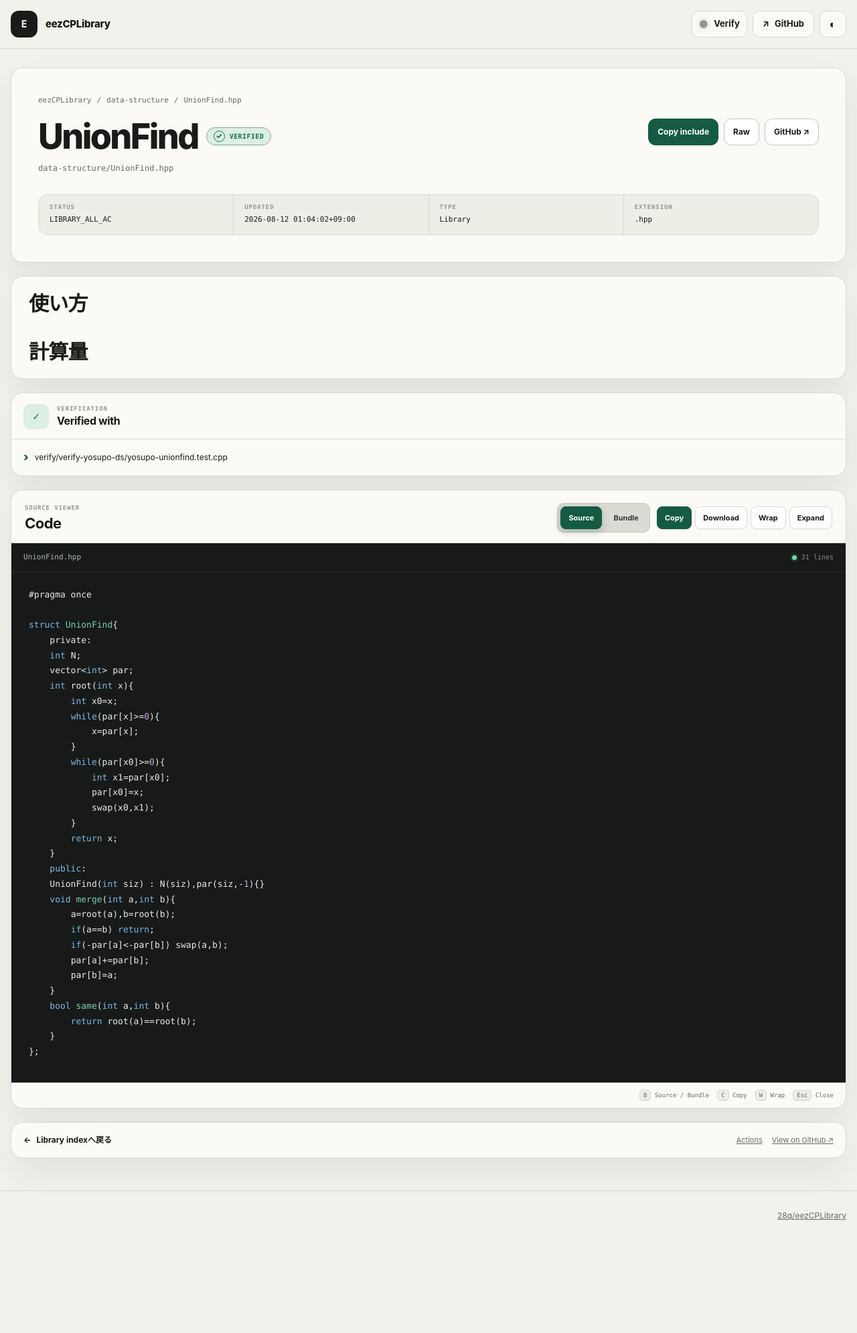
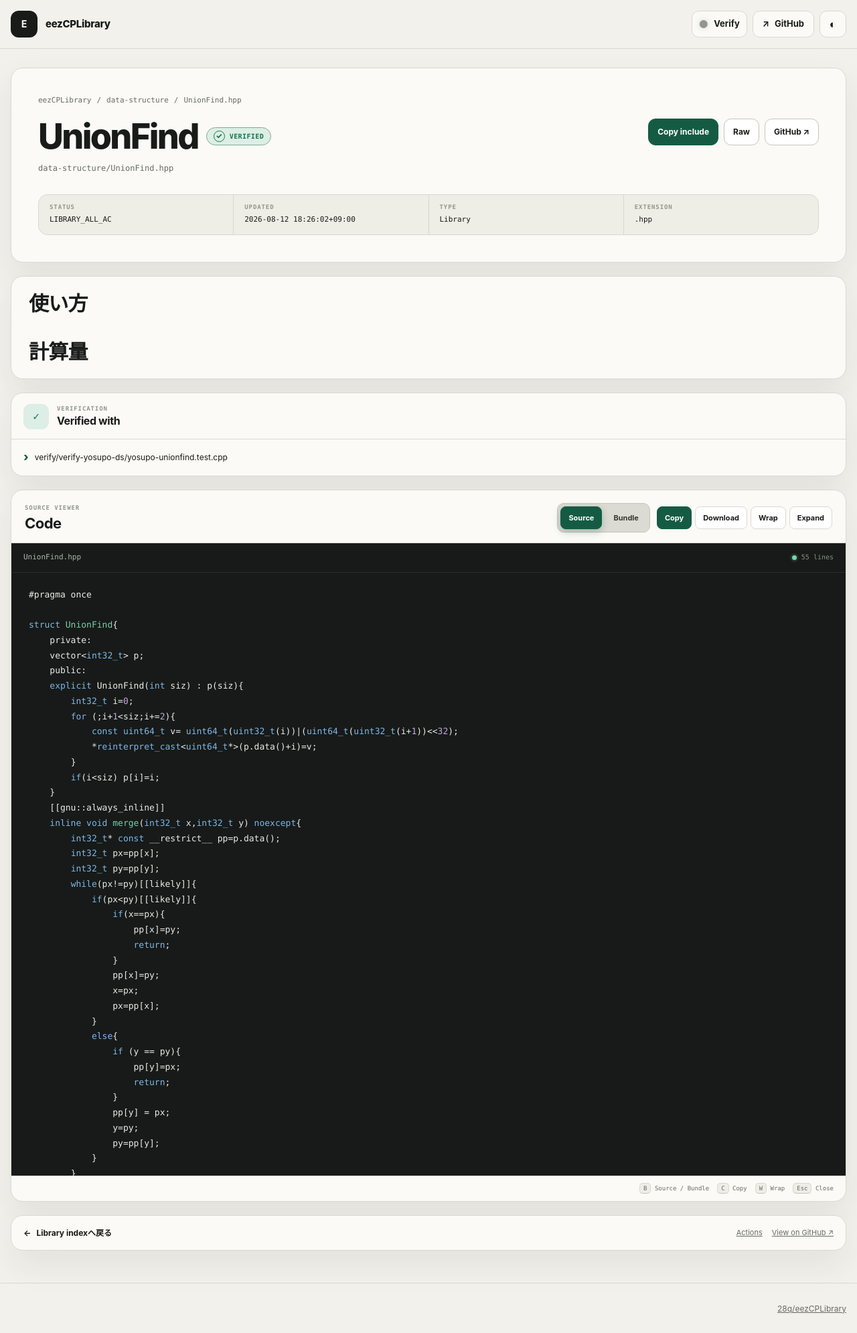
Before and after one commit to 28q/eezCPLibrary, a Jekyll site: the page built from data-structure/UnionFind.hpp.md, in a window 1280 px wide. Shown: the whole page at 67% size. Built offline with Jekyll 4.4.1, drawn with Linux system fonts in a browser that asks for light colours; before the commit the page ends 1852 px from its top, so only the background shows below that.

Commit message:
[auto-verifier] docs commit a7bd8412f062d5e9ba73dcb6860e85cd828b0bf1

```diff
--- a/data-structure/UnionFind.hpp.md
+++ b/data-structure/UnionFind.hpp.md
@@ -12,25 +12,40 @@ data:
   attributes:
     links: []
   bundledCode: "#line 2 \"data-structure/UnionFind.hpp\"\n\nstruct UnionFind{\n\t\
-    private:\n\tint N;\n\tvector<int> par;\n\tint root(int x){\n\t\tint x0=x;\n\t\t\
-    while(par[x]>=0){\n\t\t\tx=par[x];\n\t\t}\n\t\twhile(par[x0]>=0){\n\t\t\tint x1=par[x0];\n\
-    \t\t\tpar[x0]=x;\n\t\t\tswap(x0,x1);\n\t\t}\n\t\treturn x;\n\t}\n\tpublic:\n\t\
-    UnionFind(int siz) : N(siz),par(siz,-1){}\n\tvoid merge(int a,int b){\n\t\ta=root(a),b=root(b);\n\
-    \t\tif(a==b) return;\n\t\tif(-par[a]<-par[b]) swap(a,b);\n\t\tpar[a]+=par[b];\n\
-    \t\tpar[b]=a;\n\t}\n\tbool same(int a,int b){\n\t\treturn root(a)==root(b);\n\t\
-    }\n};\n"
-  code: "#pragma once\n\nstruct UnionFind{\n\tprivate:\n\tint N;\n\tvector<int> par;\n\
-    \tint root(int x){\n\t\tint x0=x;\n\t\twhile(par[x]>=0){\n\t\t\tx=par[x];\n\t\t\
-    }\n\t\twhile(par[x0]>=0){\n\t\t\tint x1=par[x0];\n\t\t\tpar[x0]=x;\n\t\t\tswap(x0,x1);\n\
-    \t\t}\n\t\treturn x;\n\t}\n\tpublic:\n\tUnionFind(int siz) : N(siz),par(siz,-1){}\n\
-    \tvoid merge(int a,int b){\n\t\ta=root(a),b=root(b);\n\t\tif(a==b) return;\n\t\
-    \tif(-par[a]<-par[b]) swap(a,b);\n\t\tpar[a]+=par[b];\n\t\tpar[b]=a;\n\t}\n\t\
-    bool same(int a,int b){\n\t\treturn root(a)==root(b);\n\t}\n};\n"
+    private:\n\tvector<int32_t> p;\n\tpublic:\n\texplicit UnionFind(int siz) : p(siz){\n\
+    \t\tint32_t i=0;\n\t\tfor (;i+1<siz;i+=2){\n\t\t\tconst uint64_t v= uint64_t(uint32_t(i))|(uint64_t(uint32_t(i+1))<<32);\n\
+    \t\t\t*reinterpret_cast<uint64_t*>(p.data()+i)=v;\n\t\t}\n\t\tif(i<siz) p[i]=i;\n\
+    \t}\n\t[[gnu::always_inline]]\n\tinline void merge(int32_t x,int32_t y) noexcept{\n\
+    \t\tint32_t* const __restrict__ pp=p.data();\n\t\tint32_t px=pp[x];\n\t\tint32_t\
+    \ py=pp[y];\n\t\twhile(px!=py)[[likely]]{\n\t\t\tif(px<py)[[likely]]{\n\t\t\t\t\
+    if(x==px){\n\t\t\t\t\tpp[x]=py;\n\t\t\t\t\treturn;\n\t\t\t\t}\n\t\t\t\tpp[x]=py;\n\
+    \t\t\t\tx=px;\n\t\t\t\tpx=pp[x];\n\t\t\t}\n\t\t\telse{\n\t\t\t\tif (y == py){\n\
+    \t\t\t\t\tpp[y]=px;\n\t\t\t\t\treturn;\n\t\t\t\t}\n\t\t\t\tpp[y] = px;\n\t\t\t\
+    \ty=py;\n\t\t\t\tpy=pp[y];\n\t\t\t}\n\t\t}\n\t\treturn;\n\t}\n\t[[gnu::always_inline]]\n\
+    \tinline bool same(int32_t x,int32_t y) noexcept{\n\t\tint32_t* const __restrict__\
+    \ pp=p.data();\n\t\twhile(pp[x]!=x){\n\t\t\tpp[x]=pp[pp[x]];\n\t\t\tx=pp[x];\n\
+    \t\t}\n\t\twhile(pp[y]!=y){\n\t\t\tpp[y]=pp[pp[y]];\n\t\t\ty=pp[y];\n\t\t}\n\t\
+    \treturn x==y;\n\t}\n};\n"
+  code: "#pragma once\n\nstruct UnionFind{\n\tprivate:\n\tvector<int32_t> p;\n\tpublic:\n\
+    \texplicit UnionFind(int siz) : p(siz){\n\t\tint32_t i=0;\n\t\tfor (;i+1<siz;i+=2){\n\
+    \t\t\tconst uint64_t v= uint64_t(uint32_t(i))|(uint64_t(uint32_t(i+1))<<32);\n\
+    \t\t\t*reinterpret_cast<uint64_t*>(p.data()+i)=v;\n\t\t}\n\t\tif(i<siz) p[i]=i;\n\
+    \t}\n\t[[gnu::always_inline]]\n\tinline void merge(int32_t x,int32_t y) noexcept{\n\
+    \t\tint32_t* const __restrict__ pp=p.data();\n\t\tint32_t px=pp[x];\n\t\tint32_t\
+    \ py=pp[y];\n\t\twhile(px!=py)[[likely]]{\n\t\t\tif(px<py)[[likely]]{\n\t\t\t\t\
+    if(x==px){\n\t\t\t\t\tpp[x]=py;\n\t\t\t\t\treturn;\n\t\t\t\t}\n\t\t\t\tpp[x]=py;\n\
+    \t\t\t\tx=px;\n\t\t\t\tpx=pp[x];\n\t\t\t}\n\t\t\telse{\n\t\t\t\tif (y == py){\n\
+    \t\t\t\t\tpp[y]=px;\n\t\t\t\t\treturn;\n\t\t\t\t}\n\t\t\t\tpp[y] = px;\n\t\t\t\
+    \ty=py;\n\t\t\t\tpy=pp[y];\n\t\t\t}\n\t\t}\n\t\treturn;\n\t}\n\t[[gnu::always_inline]]\n\
+    \tinline bool same(int32_t x,int32_t y) noexcept{\n\t\tint32_t* const __restrict__\
+    \ pp=p.data();\n\t\twhile(pp[x]!=x){\n\t\t\tpp[x]=pp[pp[x]];\n\t\t\tx=pp[x];\n\
+    \t\t}\n\t\twhile(pp[y]!=y){\n\t\t\tpp[y]=pp[pp[y]];\n\t\t\ty=pp[y];\n\t\t}\n\t\
+    \treturn x==y;\n\t}\n};\n"
   dependsOn: []
   isVerificationFile: false
   path: data-structure/UnionFind.hpp
   requiredBy: []
-  timestamp: '2026-08-12 01:04:02+09:00'
+  timestamp: '2026-08-12 18:26:02+09:00'
   verificationStatus: LIBRARY_ALL_AC
   verifiedWith:
   - verify/verify-yosupo-ds/yosupo-unionfind.test.cpp
```
Also changed, not shown: IO/fastio_unsafe.hpp.md (+1 -1 lines), verify/verify-yosupo-ds/yosupo-unionfind.test.cpp.md (+15 -8 lines).
